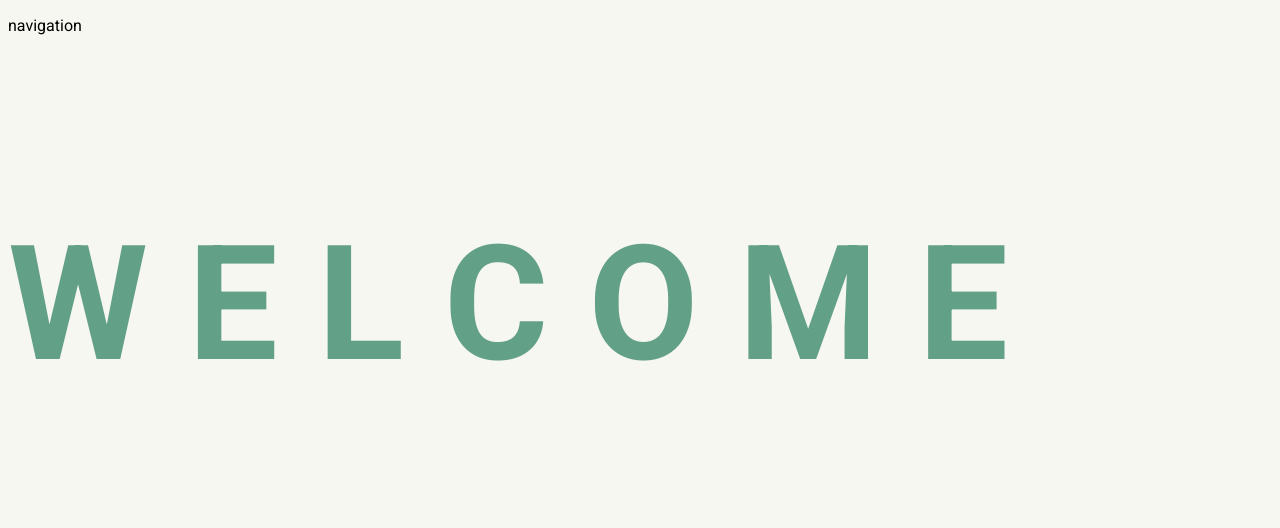
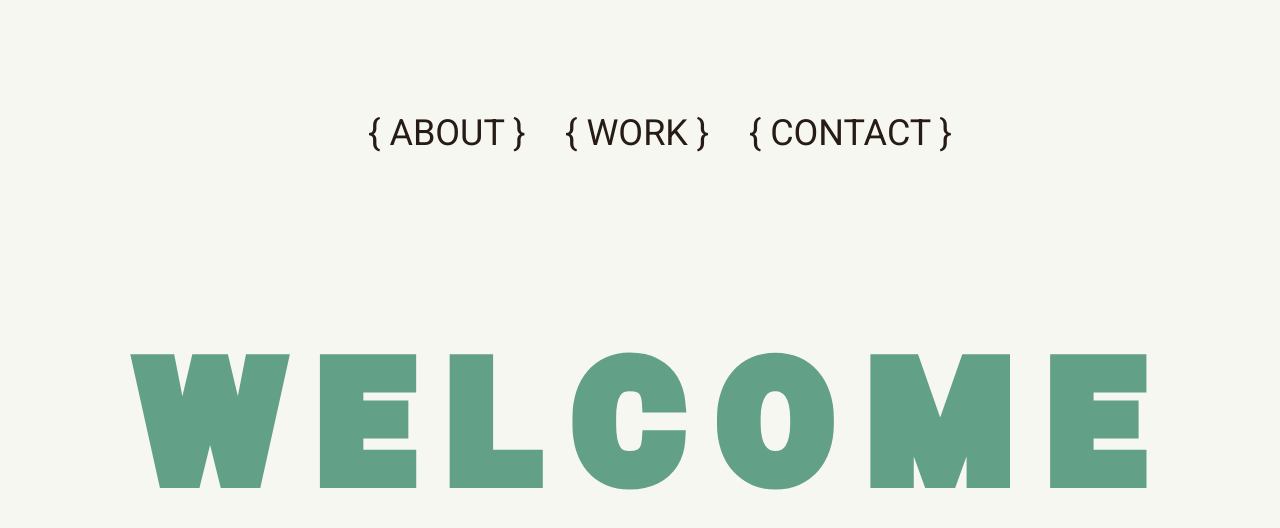
Before and after one commit to SUSocean/portfolio, a React (Vite) app: page / in a window 1280 px wide. Shown: the top 528 px of the page. Built offline with nearby package versions, Linux system fonts and the light colour scheme.

Commit message:
frot page design finished

```diff
--- a/src/components/Navigation.jsx
+++ b/src/components/Navigation.jsx
@@ -1,13 +1,35 @@
 import React, { useContext } from 'react'
+import { Context } from '../context/Context'
 
-import { Context } from '../context/Context'
+
+
 
 function Navigation() {
 
-    const thing = useContext(Context)
+    const {
+        handleMouseEnter,
+        handleMouseLeave } = useContext(Context)
+
+    const navLinks = ['ABOUT', 'WORK', 'CONTACT']
+    const navObj = navLinks.map(link => {
+        return (
+            <li
+                className={`navigation-container--navigation--nav`}
+                key={link}
+            ><a className='navigation-container--navigation--nav--link' href="#"
+                name={link}
+                onMouseEnter={handleMouseEnter}
+                onMouseLeave={handleMouseLeave}
+            >{`{ ${link} }`}</a></li>
+        )
+    })
+
+
     return (
         <nav className='navigation-container'>
-            <p>navigation</p>
+            <ul className='navigation-container--navigation'>
+                {navObj}
+            </ul>
         </nav>
     )
 }
--- a/src/components/Welcome.jsx
+++ b/src/components/Welcome.jsx
@@ -4,18 +4,32 @@ function Welcome() {
     const welcomeArray = [...'WELCOME']
 
     const WelcomeObj = welcomeArray.map(symbol => {
-
         return (<p onMouseEnter={handleEnter} onMouseLeave={handleOExit} key={Math.random()}> {symbol}</p >)
     })
 
     function handleEnter(event) {
-        event.target.style.color = 'red'
+        closeText(event.target)
     }
 
     function handleOExit(event) {
-        event.target.style.color = 'yellow'
+        openText(event.target)
     }
 
+    function closeText(letter) {
+        letter.style.webkitAnimationName = 'closeText'
+        letter.style.webkitAnimationDuration = '.7s'
+        setTimeout(() => {
+            letter.style.webkitTextStroke = '20px #f7f7f2'
+        }, 600)
+    }
+
+    function openText(letter) {
+        letter.style.webkitAnimationName = 'openText'
+        letter.style.webkitAnimationDuration = '.7s'
+        setTimeout(() => {
+            letter.style.webkitTextStroke = '20px #63A088'
+        }, 600)
+    }
 
     return (
         <div className='welcome-container'>
--- a/src/context/Context.jsx
+++ b/src/context/Context.jsx
@@ -4,12 +4,28 @@ const Context = createContext()
 
 function ContextProvider(props) {
 
-    const [navOptions, setNavOptions] = useState()
+    function handleMouseEnter(event) {
+        if (event.target.name) {
+            event.target.className = `navigation-container--navigation--nav--link ${event.target.name}`
+        }
+    }
+    function handleMouseLeave(event) {
+        if (event.target.name) {
+            event.target.className = 'navigation-container--navigation--nav--link'
+        }
+    }
+
+
 
     return (
-        <Context.Provider value={'yo'}>
+        <Context.Provider value={
+            {
+                handleMouseEnter: handleMouseEnter,
+                handleMouseLeave: handleMouseLeave
+            }}
+        >
             {props.children}
-        </Context.Provider>
+        </Context.Provider >
     )
 }
 
--- a/src/index.css
+++ b/src/index.css
@@ -4,14 +4,246 @@
 }
 
 body {
+  margin: 0;
   background-color: #F7F7F2;
 }
 
+/* navigation */
+
+.navigation-container {
+  display: flex;
+  justify-content: center;
+  margin-top: 6rem;
+}
+
+.navigation-container--navigation {
+  display: flex;
+  gap: 40px;
+  list-style: none;
+}
+
+.navigation-container--navigation--nav {
+  position: relative;
+}
+
+.navigation-container--navigation--nav--link::before {
+  display: none;
+  content: '';
+  position: absolute;
+  width: 30px;
+  height: 30px;
+  top: 6px;
+  border-radius: 50%;
+  background: #63A088;
+}
+
+.navigation-container--navigation--nav--link.ABOUT::before {
+  display: block;
+  left: 64px;
+}
+
+.navigation-container--navigation--nav--link.WORK::before {
+  display: block;
+  left: 50px;
+}
+
+.navigation-container--navigation--nav--link.CONTACT::before {
+  display: block;
+  left: 42px;
+}
+
+.navigation-container--navigation--nav a {
+  text-decoration: none;
+  color: #261C15;
+  font-size: 2.25rem;
+}
+
+/* welcome */
 .welcome-container {
+  margin: 0 auto;
   width: 1000px;
   display: flex;
   justify-content: space-between;
   color: #63A088;
   font-size: 10rem;
   font-weight: bold;
+  -webkit-text-stroke: 20px #63A088;
+  text-shadow: -10px -10px 10px #F7F7F2;
 }
+
+/* welcome keyframes */
+
+@keyframes closeText {
+  0% {
+    -webkit-text-stroke: 20px #63A088;
+  }
+
+  5% {
+    -webkit-text-stroke: 18px #63A088;
+  }
+
+  10% {
+    -webkit-text-stroke: 16px #63A088;
+  }
+
+  15% {
+    -webkit-text-stroke: 14px #63A088;
+  }
+
+  20% {
+    -webkit-text-stroke: 12px #63A088;
+  }
+
+  25% {
+    -webkit-text-stroke: 10px #63A088;
+  }
+
+  30% {
+    -webkit-text-stroke: 8px #63A088;
+  }
+
+  35% {
+    -webkit-text-stroke: 6px #63A088;
+  }
+
+  40% {
+    -webkit-text-stroke: 4px #63A088;
+  }
+
+  45% {
+    -webkit-text-stroke: 2px #63A088;
+  }
+
+  /* white */
+  50% {
+    -webkit-text-stroke: 0px #F7F7F2;
+  }
+
+  55% {
+    -webkit-text-stroke: 2px #F7F7F2;
+  }
+
+  60% {
+    -webkit-text-stroke: 4px #F7F7F2;
+  }
+
+  65% {
+    -webkit-text-stroke: 6px #F7F7F2;
+  }
+
+  70% {
+    -webkit-text-stroke: 8px #F7F7F2;
+  }
+
+  75% {
+    -webkit-text-stroke: 10px #F7F7F2;
+  }
+
+  80% {
+    -webkit-text-stroke: 12px #F7F7F2;
+  }
+
+  85% {
+    -webkit-text-stroke: 14px #F7F7F2;
+  }
+
+  90% {
+    -webkit-text-stroke: 16px #F7F7F2;
+  }
+
+  95% {
+    -webkit-text-stroke: 18px #F7F7F2;
+  }
+
+  100% {
+    -webkit-text-stroke: 20px #F7F7F2;
+  }
+}
+
+
+@keyframes openText {
+  0% {
+    -webkit-text-stroke: 20px #F7F7F2;
+  }
+
+  5% {
+    -webkit-text-stroke: 18px #F7F7F2;
+  }
+
+  10% {
+    -webkit-text-stroke: 16px #F7F7F2;
+  }
+
+  15% {
+    -webkit-text-stroke: 14px #F7F7F2;
+  }
+
+  20% {
+    -webkit-text-stroke: 12px #F7F7F2;
+  }
+
+  25% {
+    -webkit-text-stroke: 10px #F7F7F2;
+  }
+
+  30% {
+    -webkit-text-stroke: 8px #F7F7F2;
+  }
+
+  35% {
+    -webkit-text-stroke: 6px #F7F7F2;
+  }
+
+  40% {
+    -webkit-text-stroke: 4px #F7F7F2;
+  }
+
+  45% {
+    -webkit-text-stroke: 2px #F7F7F2;
+  }
+
+  /* white */
+  50% {
+    -webkit-text-stroke: 0px #63A088;
+  }
+
+  55% {
+    -webkit-text-stroke: 2px #63A088;
+  }
+
+  60% {
+    -webkit-text-stroke: 4px #63A088;
+  }
+
+  65% {
+    -webkit-text-stroke: 6px #63A088;
+  }
+
+  70% {
+    -webkit-text-stroke: 8px #63A088;
+  }
+
+  75% {
+    -webkit-text-stroke: 10px #63A088;
+  }
+
+  80% {
+    -webkit-text-stroke: 12px #63A088;
+  }
+
+  85% {
+    -webkit-text-stroke: 14px #63A088;
+  }
+
+  90% {
+    -webkit-text-stroke: 16px #63A088;
+  }
+
+  95% {
+    -webkit-text-stroke: 18px #63A088;
+  }
+
+  100% {
+    -webkit-text-stroke: 20px #63A088;
+  }
+}
```
